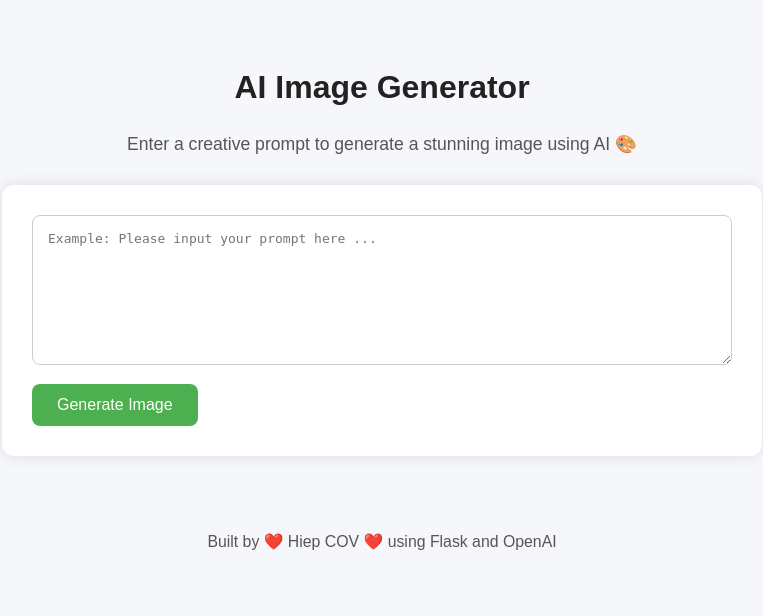
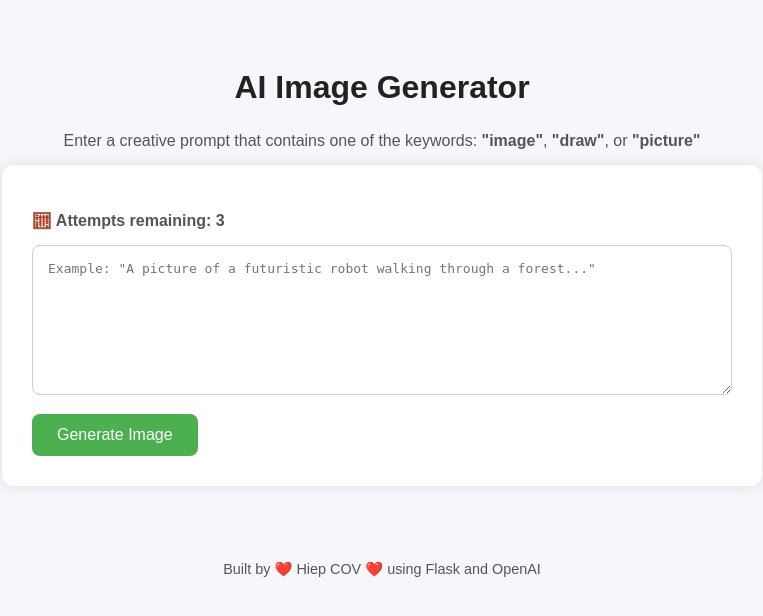
Before and after one commit to Hiep-cao-cov/create_image, a Flask app: page / in a window 1280 px wide. Shown: the top 616 px of the page, without its empty margins (258-1021 px from the left). Run offline with Flask 3, Linux system fonts and the light colour scheme.

Commit message:
Add session counter and loading message

```diff
--- a/app.py
+++ b/app.py
@@ -1,43 +1,48 @@
-from flask import Flask, request, render_template, session
+from flask import Flask, render_template, request, session
 import os
+import openai
 from dotenv import load_dotenv
-import openai
 
+# Load environment variables from .env
 load_dotenv()
+
+# Initialize Flask
 app = Flask(__name__)
-app.secret_key = 'your-secret-key'
+app.secret_key = os.getenv("FLASK_SECRET_KEY", "your-fallback-secret")
 
-client = openai.OpenAI(api_key=os.getenv("OPENAI_API_KEY"))
+# Set OpenAI API key
+openai.api_key = os.getenv("OPENAI_API_KEY")
 
-@app.route('/', methods=['GET', 'POST'])
+@app.route("/", methods=["GET", "POST"])
 def index():
-    if 'prompt_count' not in session:
-        session['prompt_count'] = 0
+    if "attempts" not in session:
+        session["attempts"] = 3
 
     image_url = None
-    message = None
+    error_message = None
 
-    if request.method == 'POST':
-        if session['prompt_count'] >= 3:
-            message = "You've reached the maximum of 3 prompts."
+    if request.method == "POST":
+        if session["attempts"] <= 0:
+            error_message = "⚠️ You have reached your 3-image limit."
         else:
-            prompt = request.form['prompt']
-            if any(word in prompt.lower() for word in ['image', 'draw', 'picture']):
+            prompt = request.form["prompt"].lower()
+            if any(kw in prompt for kw in ["image", "draw", "picture"]):
                 try:
-                    response = client.images.generate(
+                    response = openai.images.generate(
                         model="dall-e-3",
                         prompt=prompt,
                         n=1,
                         size="1024x1024"
                     )
                     image_url = response.data[0].url
+                    session["attempts"] -= 1
                 except Exception as e:
-                    message = f"Error: {str(e)}"
+                    error_message = f"Error: {str(e)}"
             else:
-                message = "Prompt doesn't request an image. Nothing done."
-            session['prompt_count'] += 1
+                error_message = "❗ Your prompt must contain one of the keywords: 'image', 'draw', or 'picture'."
 
-    return render_template("index.html", image_url=image_url, message=message, count=session['prompt_count'])
+    return render_template("index.html", image_url=image_url, error_message=error_message, attempts=session["attempts"])
+
 
 if __name__ == '__main__':
     app.run(debug=True)
--- a/templates/index.html
+++ b/templates/index.html
@@ -20,8 +20,8 @@
         }
 
         p {
-            margin-bottom: 30px;
-            font-size: 1.1em;
+            margin-bottom: 15px;
+            font-size: 1em;
             color: #555;
         }
 
@@ -76,18 +76,33 @@
             font-size: 0.9em;
             color: #888;
         }
+
+        #loading-message {
+            display: none;
+            color: #0066cc;
+            margin-top: 20px;
+        }
     </style>
 </head>
 <body>
 
     <h1>AI Image Generator</h1>
-    <p>Enter a creative prompt to generate a stunning image using AI 🎨</p>
+    <p>Enter a creative prompt that contains one of the keywords: <strong>"image"</strong>, <strong>"draw"</strong>, or <strong>"picture"</strong></p>
 
-    <form method="POST">
-        <textarea name="prompt" placeholder="Example: Please input your prompt here ..."></textarea>
+    <form method="POST" onsubmit="showLoadingMessage()">
+        <p><strong>🧮 Attempts remaining: {{ attempts }}</strong></p>
+        <textarea name="prompt" required placeholder='Example: "A picture of a futuristic robot walking through a forest..."'></textarea>
         <br>
         <button type="submit">Generate Image</button>
     </form>
+
+    <div id="loading-message">
+        ⏳ Processing your request... please wait.
+    </div>
+
+    {% if error_message %}
+        <p style="color: red; margin-top: 20px;">{{ error_message }}</p>
+    {% endif %}
 
     {% if image_url %}
     <div class="image-container">
@@ -100,5 +115,10 @@
         <p>Built by ❤️ Hiep COV ❤️ using Flask and OpenAI</p>
     </div>
 
+    <script>
+        function showLoadingMessage() {
+            document.getElementById("loading-message").style.display = "block";
+        }
+    </script>
 </body>
 </html>
```
